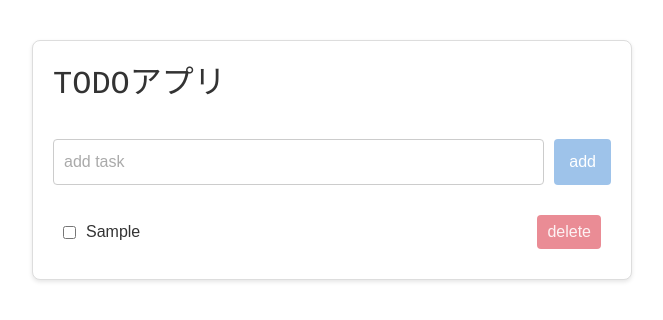
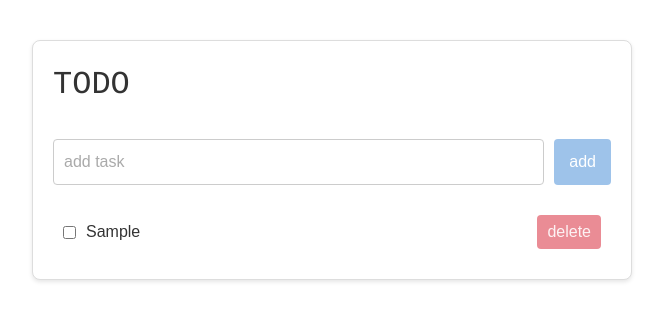
Before and after one commit to rin5uron/nextjs_practice, a Next.js app: page /todo in a window 1280 px wide. Both pictures are taken after typing "Sample" into the empty fields and a click on the button "add". Shown: the top 320 px of the page, without its empty margins (308-971 px from the left). Built offline with nearby package versions, Linux system fonts and the light colour scheme; no server answers; the database is empty.

Commit message:
タイトル変更

```diff
--- a/src/app/todo/page.tsx
+++ b/src/app/todo/page.tsx
@@ -54,15 +54,15 @@ export default function TodoPage() {
   if (loading) {
     return (
       <div className={styles.container}>
-        <h1 className={styles.title}>TODOアプリ</h1>
-        <p>読み込み中...</p>
+        <h1 className={styles.title}>TODO</h1>
+        <p>loading...</p>
       </div>
     );
   }
 
   return (
     <div className={styles.container}>
-      <h1 className={styles.title}>TODOアプリ</h1>
+      <h1 className={styles.title}>TODO</h1>
       <AddTodoForm onAddTodo={handleAddTodo} />
       <TodoList
         todos={todos}
```
